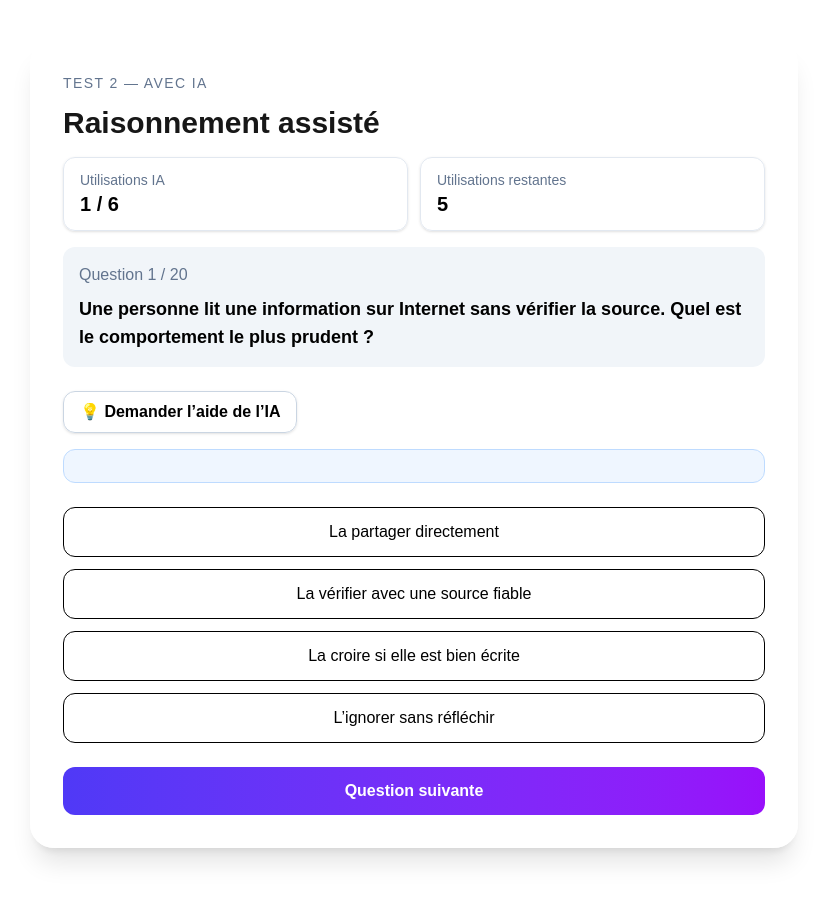
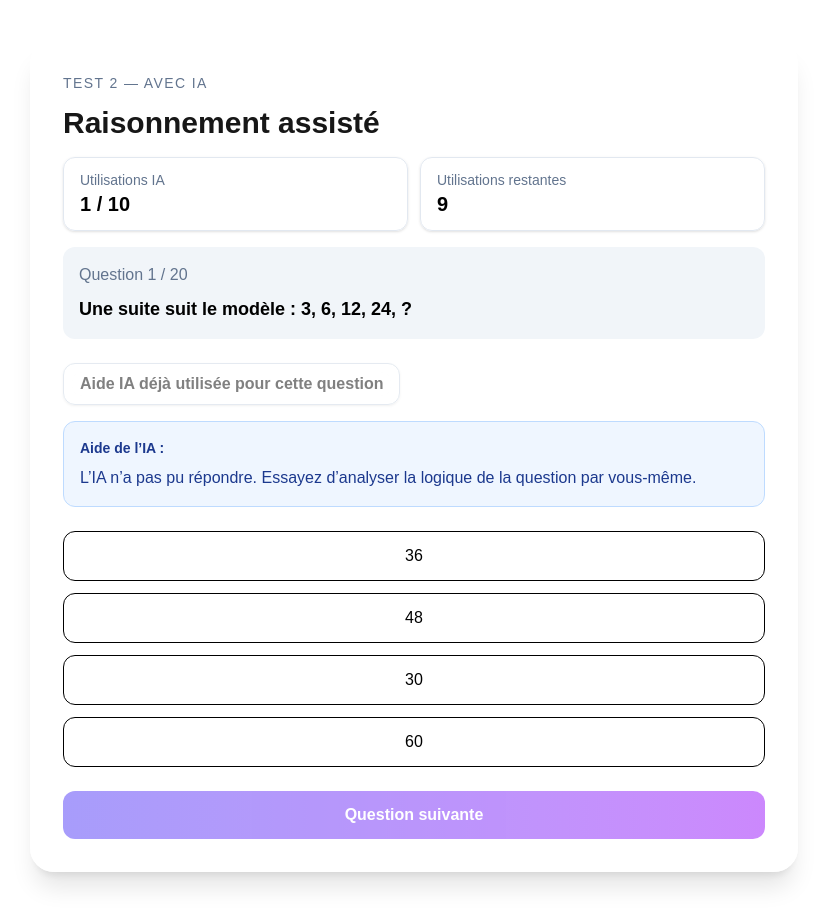
Before and after one commit to Asubia/memoire-ia-cognition, a Next.js app: page /test-2 in a window 1280 px wide. Both pictures are taken after a click on the button "💡 Demander l’aide de l’IA". Shown: the whole page, without its empty margins (226-1053 px from the left). Before the commit the page ends 888 px from the top, so only its background shows below. Built offline with nearby package versions, Linux system fonts and the light colour scheme; no server answers.

Commit message:
Modification test 2

```diff
--- a/app/test-2/page.tsx
+++ b/app/test-2/page.tsx
@@ -3,268 +3,174 @@
 import { useState } from "react";
 import { useRouter } from "next/navigation";
 
-const MAX_AI_USAGE = 6;
+const MAX_AI_USAGE = 10;
 
 const questions = [
   {
-    question:
-      "Une personne lit une information sur Internet sans vérifier la source. Quel est le comportement le plus prudent ?",
-    aiHelp:
-      "Il faut distinguer une affirmation d’une preuve. Une information fiable doit pouvoir être vérifiée.",
+    question: "Une suite suit le modèle : 3, 6, 12, 24, ?",
+    aiHelp: "Observe comment chaque terme évolue par rapport au précédent.",
+    options: ["36", "48", "30", "60"],
+    answer: "48",
+  },
+  {
+    question: "Si tous les carrés sont des rectangles, alors :",
+    aiHelp: "Réfléchis à la relation d’inclusion entre les ensembles.",
     options: [
-      "La partager directement",
-      "La vérifier avec une source fiable",
-      "La croire si elle est bien écrite",
-      "L’ignorer sans réfléchir",
+      "Tous les rectangles sont des carrés",
+      "Certains rectangles sont des carrés",
+      "Aucun rectangle n’est un carré",
+      "On ne peut pas savoir",
     ],
-    answer: "La vérifier avec une source fiable",
+    answer: "Certains rectangles sont des carrés",
   },
   {
     question:
-      "Si une solution semble rapide et facile, cela signifie-t-il forcément qu’elle est correcte ?",
-    aiHelp:
-      "La rapidité d’une solution ne garantit pas sa validité. Il faut vérifier le raisonnement.",
-    options: [
-      "Oui, toujours",
-      "Non, il faut vérifier",
-      "Oui, si elle est courte",
-      "Non, une solution rapide est toujours fausse",
-    ],
-    answer: "Non, il faut vérifier",
+      "Un objet coûte 80€ après une réduction de 20%. Quel était son prix initial ?",
+    aiHelp: "Attention : la réduction s’applique sur le prix de départ.",
+    options: ["100€", "96€", "90€", "120€"],
+    answer: "100€",
   },
   {
     question:
-      "Une IA donne une réponse très convaincante, mais sans justification. Quelle attitude adopter ?",
-    aiHelp:
-      "Une réponse convaincante peut être fausse. Il faut chercher les raisons qui la soutiennent.",
-    options: [
-      "L’accepter directement",
-      "Demander ou chercher une justification",
-      "La copier telle quelle",
-      "La considérer comme une preuve",
-    ],
-    answer: "Demander ou chercher une justification",
+      "Si 5 machines produisent 5 pièces en 5 minutes, combien de pièces produisent 10 machines en 5 minutes ?",
+    aiHelp: "Raisonne en termes de productivité individuelle.",
+    options: ["5", "10", "20", "50"],
+    answer: "10",
+  },
+  {
+    question: "Quel mot ne correspond pas aux autres ?",
+    aiHelp: "Cherche la catégorie commune.",
+    options: ["Triangle", "Carré", "Cercle", "Voiture"],
+    answer: "Voiture",
+  },
+  {
+    question: "Si A → B et B → C, alors :",
+    aiHelp: "Applique la transitivité logique.",
+    options: ["A → C", "C → A", "A ↔ C", "Impossible"],
+    answer: "A → C",
+  },
+  {
+    question: "Un prix augmente de 10% puis diminue de 10%. Résultat ?",
+    aiHelp: "Les pourcentages ne s’appliquent pas sur la même base.",
+    options: ["Même prix", "Plus élevé", "Plus bas", "Impossible"],
+    answer: "Plus bas",
+  },
+  {
+    question: "Combien de diagonales possède un polygone à 6 côtés ?",
+    aiHelp: "Utilise la formule liée au nombre de sommets.",
+    options: ["6", "9", "12", "15"],
+    answer: "9",
+  },
+  {
+    question: "Si f(x) = 2x + 3 et f(x) = 11, alors x = ?",
+    aiHelp: "Résous une équation simple.",
+    options: ["3", "4", "5", "6"],
+    answer: "4",
   },
   {
     question:
-      "Dans une décision importante, quel est le rôle idéal d’un outil numérique ?",
-    aiHelp:
-      "Un outil peut aider à organiser les informations, mais la décision doit rester réfléchie.",
-    options: [
-      "Décider à la place de l’utilisateur",
-      "Aider à comparer les options",
-      "Remplacer totalement la réflexion",
-      "Donner toujours la bonne réponse",
-    ],
-    answer: "Aider à comparer les options",
+      "Un événement a une probabilité de 0,2. Quelle est la probabilité qu’il ne se produise pas ?",
+    aiHelp: "Utilise la complémentarité.",
+    options: ["0,2", "0,8", "1", "0,5"],
+    answer: "0,8",
   },
   {
     question:
-      "Si deux personnes ont des avis opposés sur un sujet, que faut-il faire pour mieux comprendre ?",
-    aiHelp:
-      "Comparer les arguments permet souvent de mieux évaluer une situation.",
-    options: [
-      "Choisir l’avis le plus populaire",
-      "Comparer les arguments et les preuves",
-      "Ignorer les deux avis",
-      "Croire la personne la plus sûre d’elle",
-    ],
-    answer: "Comparer les arguments et les preuves",
+      "Si une population double tous les 10 ans, par combien est-elle multipliée en 20 ans ?",
+    aiHelp: "Attention à l’effet exponentiel.",
+    options: ["2", "3", "4", "10"],
+    answer: "4",
   },
   {
     question:
-      "Une personne réussit un exercice grâce à une aide, mais ne sait pas l’expliquer. Quel est le principal problème ?",
-    aiHelp:
-      "Réussir une tâche ne signifie pas toujours comprendre le raisonnement.",
+      "Une suite vérifie u(n+1) = u(n) + 3 avec u(0)=2. Quelle est la valeur de u(3) ?",
+    aiHelp: "Calcule étape par étape.",
+    options: ["8", "9", "10", "11"],
+    answer: "11",
+  },
+  {
+    question: "Si une fonction est dérivable, alors elle est :",
+    aiHelp: "Pense aux propriétés mathématiques fondamentales.",
+    options: ["Continue", "Discontinue", "Constante", "Bornée"],
+    answer: "Continue",
+  },
+  {
+    question: "Une variable suit une distribution uniforme. Que signifie cela ?",
+    aiHelp: "Réfléchis à la répartition des probabilités.",
     options: [
-      "Elle a forcément compris",
-      "Elle risque de ne pas savoir refaire seule",
-      "Elle devient plus autonome",
-      "Elle n’a plus besoin d’apprendre",
+      "Toutes les valeurs sont équiprobables",
+      "Une valeur domine",
+      "Distribution normale",
+      "Distribution exponentielle",
     ],
-    answer: "Elle risque de ne pas savoir refaire seule",
+    answer: "Toutes les valeurs sont équiprobables",
   },
   {
     question:
-      "Pourquoi est-il important de reformuler une réponse avec ses propres mots ?",
-    aiHelp:
-      "Reformuler permet de vérifier si l’on a réellement compris.",
+      "Si une hypothèse implique une conclusion fausse, que peut-on dire de l’hypothèse ?",
+    aiHelp: "Raisonne en logique contraposée.",
     options: [
-      "Pour écrire plus vite",
-      "Pour vérifier sa compréhension",
-      "Pour éviter de réfléchir",
-      "Pour rendre la réponse plus longue",
+      "Elle est vraie",
+      "Elle est fausse",
+      "On ne peut pas conclure",
+      "Elle est partiellement vraie",
     ],
-    answer: "Pour vérifier sa compréhension",
+    answer: "Elle est fausse",
   },
   {
     question:
-      "Si une information est répétée plusieurs fois sur différents sites, cela signifie-t-il forcément qu’elle est vraie ?",
-    aiHelp:
-      "La répétition d’une information ne suffit pas. Il faut vérifier l’origine et la fiabilité.",
-    options: [
-      "Oui, forcément",
-      "Non, elle doit être vérifiée",
-      "Oui, si elle apparaît souvent",
-      "Non, une information répétée est toujours fausse",
-    ],
-    answer: "Non, elle doit être vérifiée",
+      "Dans un raisonnement scientifique, une corrélation forte implique-t-elle une causalité ?",
+    aiHelp: "Fais la distinction entre relation et cause.",
+    options: ["Oui", "Non", "Toujours", "Seulement parfois"],
+    answer: "Non",
   },
   {
     question:
-      "Une IA propose une réponse qui semble correcte, mais vous avez un doute. Que faire ?",
-    aiHelp:
-      "Le doute peut être utile. Il pousse à vérifier et à analyser.",
+      "Un algorithme donne toujours une réponse rapide mais parfois incorrecte. Que peut-on dire ?",
+    aiHelp: "Analyse le compromis entre performance et fiabilité.",
     options: [
-      "Ignorer le doute",
-      "Vérifier la réponse",
-      "Prendre la réponse directement",
-      "Changer de sujet",
+      "Il est optimal",
+      "Il privilégie la vitesse",
+      "Il est inutile",
+      "Il est parfait",
     ],
-    answer: "Vérifier la réponse",
+    answer: "Il privilégie la vitesse",
   },
   {
     question:
-      "Quel comportement montre le plus d’autonomie cognitive ?",
-    aiHelp:
-      "L’autonomie consiste à utiliser une aide sans abandonner son propre jugement.",
+      "Si une conclusion dépend fortement des hypothèses initiales, que faut-il faire ?",
+    aiHelp: "Réfléchis à la robustesse d’un modèle.",
     options: [
-      "Suivre l’IA sans réfléchir",
-      "Comparer l’aide avec son propre raisonnement",
-      "Demander toutes les réponses à l’IA",
-      "Ne jamais vérifier",
+      "Ignorer les hypothèses",
+      "Tester différentes hypothèses",
+      "Garder une seule hypothèse",
+      "Arrêter l’analyse",
     ],
-    answer: "Comparer l’aide avec son propre raisonnement",
+    answer: "Tester différentes hypothèses",
   },
   {
     question:
-      "Une personne utilise l’IA pour comprendre une notion difficile. Quelle est la meilleure utilisation ?",
-    aiHelp:
-      "L’IA peut être utile si elle sert à apprendre et non seulement à obtenir une réponse.",
+      "Une IA fournit une réponse plausible mais non vérifiable. Quel est le principal risque ?",
+    aiHelp: "Pense au concept de confiance excessive.",
     options: [
-      "Copier la réponse",
-      "Demander une explication et essayer de comprendre",
-      "Éviter de lire la réponse",
-      "Utiliser l’IA pour tout faire",
+      "Gain de temps",
+      "Erreur acceptée comme vraie",
+      "Amélioration de la réflexion",
+      "Aucun risque",
     ],
-    answer: "Demander une explication et essayer de comprendre",
+    answer: "Erreur acceptée comme vraie",
   },
   {
     question:
-      "Si une conclusion est basée sur un seul exemple, quel est le risque ?",
-    aiHelp:
-      "Un seul exemple ne suffit généralement pas à établir une conclusion générale.",
+      "Dans un modèle prédictif, que signifie un surapprentissage (overfitting) ?",
+    aiHelp: "Réfléchis à la capacité de généralisation.",
     options: [
-      "La conclusion est forcément vraie",
-      "La conclusion peut être trop générale",
-      "La conclusion est une preuve scientifique",
-      "L’exemple suffit toujours",
+      "Le modèle apprend trop les données d’entraînement",
+      "Le modèle ne fonctionne pas",
+      "Le modèle est parfait",
+      "Le modèle est trop simple",
     ],
-    answer: "La conclusion peut être trop générale",
-  },
-  {
-    question:
-      "Pourquoi faut-il parfois prendre du temps avant de répondre ?",
-    aiHelp:
-      "Prendre du temps permet d’éviter les réponses automatiques ou impulsives.",
-    options: [
-      "Pour compliquer la réponse",
-      "Pour réfléchir et éviter les erreurs",
-      "Pour répondre plus lentement sans raison",
-      "Pour éviter de comprendre",
-    ],
-    answer: "Pour réfléchir et éviter les erreurs",
-  },
-  {
-    question:
-      "Une IA donne une explication longue. Cela signifie-t-il qu’elle est forcément meilleure ?",
-    aiHelp:
-      "La longueur d’une explication ne garantit pas sa qualité.",
-    options: [
-      "Oui, plus c’est long, plus c’est vrai",
-      "Non, il faut juger la qualité du raisonnement",
-      "Oui, si le vocabulaire est compliqué",
-      "Non, une explication longue est toujours fausse",
-    ],
-    answer: "Non, il faut juger la qualité du raisonnement",
-  },
-  {
-    question:
-      "Quel est le risque principal d’utiliser une IA pour répondre à toutes les questions sans effort personnel ?",
-    aiHelp:
-      "Une utilisation excessive peut réduire l’effort de raisonnement personnel.",
-    options: [
-      "Développer automatiquement son esprit critique",
-      "Devenir dépendant de l’aide extérieure",
-      "Mieux mémoriser sans travailler",
-      "Ne jamais faire d’erreur",
-    ],
-    answer: "Devenir dépendant de l’aide extérieure",
-  },
-  {
-    question:
-      "Face à une réponse IA, quelle question faut-il se poser en priorité ?",
-    aiHelp:
-      "Il est utile de questionner la fiabilité et la logique de la réponse.",
-    options: [
-      "Est-ce que la réponse est jolie ?",
-      "Est-ce que la réponse est logique et vérifiable ?",
-      "Est-ce que la réponse est longue ?",
-      "Est-ce que je peux la copier vite ?",
-    ],
-    answer: "Est-ce que la réponse est logique et vérifiable ?",
-  },
-  {
-    question:
-      "Si une personne comprend mieux après avoir comparé sa réponse avec celle de l’IA, que montre cela ?",
-    aiHelp:
-      "L’IA peut servir de support d’apprentissage si elle est utilisée activement.",
-    options: [
-      "L’IA a remplacé sa réflexion",
-      "L’IA a servi d’aide à la réflexion",
-      "La personne n’a rien appris",
-      "La personne doit toujours suivre l’IA",
-    ],
-    answer: "L’IA a servi d’aide à la réflexion",
-  },
-  {
-    question:
-      "Pourquoi est-il utile de vérifier plusieurs sources avant de conclure ?",
-    aiHelp:
-      "Comparer plusieurs sources réduit le risque de se baser sur une information fausse ou isolée.",
-    options: [
-      "Pour perdre du temps",
-      "Pour renforcer la fiabilité de l’information",
-      "Pour éviter de réfléchir",
-      "Pour choisir la source la plus courte",
-    ],
-    answer: "Pour renforcer la fiabilité de l’information",
-  },
-  {
-    question:
-      "Une personne accepte une réponse uniquement parce qu’elle vient d’une IA. Quel biais cela peut-il montrer ?",
-    aiHelp:
-      "Il peut y avoir une confiance excessive envers l’autorité perçue de l’outil.",
-    options: [
-      "Un esprit critique élevé",
-      "Une confiance excessive dans l’outil",
-      "Une autonomie totale",
-      "Une absence d’influence",
-    ],
-    answer: "Une confiance excessive dans l’outil",
-  },
-  {
-    question:
-      "Quelle phrase décrit le mieux une bonne utilisation de l’IA dans un apprentissage ?",
-    aiHelp:
-      "Une bonne utilisation garde l’humain actif dans le raisonnement.",
-    options: [
-      "L’IA fait tout à ma place",
-      "L’IA m’aide, mais je garde mon jugement",
-      "Je copie sans vérifier",
-      "Je ne réfléchis plus",
-    ],
-    answer: "L’IA m’aide, mais je garde mon jugement",
+    answer: "Le modèle apprend trop les données d’entraînement",
   },
 ];
 
@@ -277,6 +183,10 @@ export default function Test2Page() {
   const [aiInteractions, setAiInteractions] = useState<any[]>([]);
   const [aiUsageCount, setAiUsageCount] = useState(0);
   const [showAiHelp, setShowAiHelp] = useState(false);
+  const [aiLoading, setAiLoading] = useState(false);
+  const [aiUsedForCurrentQuestion, setAiUsedForCurrentQuestion] =
+    useState(false);
+  const [currentAiResponse, setCurrentAiResponse] = useState("");
   const [questionStartTime, setQuestionStartTime] = useState(Date.now());
   const [loading, setLoading] = useState(false);
   const [error, setError] = useState("");
@@ -284,11 +194,17 @@ export default function Test2Page() {
   const question = questions[current];
 
   async function askAi() {
-    if (aiUsageCount >= MAX_AI_USAGE) return;
+    if (aiUsageCount >= MAX_AI_USAGE || aiUsedForCurrentQuestion || aiLoading) {
+      return;
+    }
 
     setShowAiHelp(true);
+    setAiLoading(true);
+    setCurrentAiResponse("");
     setAiUsageCount((prev) => prev + 1);
+    setAiUsedForCurrentQuestion(true);
 
+    try {
       const res = await fetch("/api/ai-help", {
         method: "POST",
         headers: {
@@ -301,14 +217,37 @@ export default function Test2Page() {
 
       const data = await res.json();
 
+      const aiResponse =
+        data.result ||
+        "L’IA n’a pas pu répondre. Essayez d’analyser la logique de la question par vous-même.";
+
+      setCurrentAiResponse(aiResponse);
+
       setAiInteractions((prev) => [
         ...prev,
         {
           question: question.question,
           prompt: "Demande d’aide IA",
-        aiResponse: data.result,
+          aiResponse,
         },
       ]);
+    } catch {
+      const fallback =
+        "Erreur lors de l’appel à l’IA. Essayez de raisonner étape par étape à partir des informations données.";
+
+      setCurrentAiResponse(fallback);
+
+      setAiInteractions((prev) => [
+        ...prev,
+        {
+          question: question.question,
+          prompt: "Demande d’aide IA",
+          aiResponse: fallback,
+        },
+      ]);
+    } finally {
+      setAiLoading(false);
+    }
   }
 
   async function handleNext() {
@@ -331,10 +270,12 @@ export default function Test2Page() {
     setAnswers(newAnswers);
     setSelected("");
     setShowAiHelp(false);
+    setCurrentAiResponse("");
 
     if (current < questions.length - 1) {
       setCurrent((prev) => prev + 1);
       setQuestionStartTime(Date.now());
+      setAiUsedForCurrentQuestion(false);
       return;
     }
 
@@ -371,7 +312,6 @@ export default function Test2Page() {
   return (
     <main className="min-h-screen flex items-center justify-center px-6 py-10">
       <section className="max-w-3xl w-full bg-white/70 backdrop-blur-md rounded-3xl shadow-xl border border-white/50 p-8">
-
         <p className="text-sm uppercase tracking-widest text-slate-500 mb-3">
           Test 2 — Avec IA
         </p>
@@ -406,6 +346,7 @@ export default function Test2Page() {
           <p className="text-slate-500 mb-2">
             Question {current + 1} / {questions.length}
           </p>
+
           <h2 className="text-lg font-semibold text-black">
             {question.question}
           </h2>
@@ -413,15 +354,28 @@ export default function Test2Page() {
 
         <button
           onClick={askAi}
-          disabled={aiUsageCount >= MAX_AI_USAGE}
+          disabled={
+            aiUsageCount >= MAX_AI_USAGE ||
+            aiUsedForCurrentQuestion ||
+            aiLoading
+          }
           className="mb-4 rounded-xl border border-slate-300 bg-white/80 backdrop-blur px-4 py-2 text-black font-semibold hover:bg-slate-100 transition shadow-sm disabled:opacity-50 disabled:cursor-not-allowed"
         >
-          💡 Demander l’aide de l’IA
+          {aiLoading
+            ? "L’IA réfléchit..."
+            : aiUsedForCurrentQuestion
+            ? "Aide IA déjà utilisée pour cette question"
+            : "💡 Demander l’aide de l’IA"}
         </button>
 
         {showAiHelp && (
           <div className="bg-blue-50 border border-blue-200 p-4 rounded-xl mb-6">
-            <p className="text-blue-900">{aiInteractions[aiInteractions.length - 1]?.aiResponse}</p>
+            <p className="text-sm font-semibold text-blue-900 mb-2">
+              Aide de l’IA :
+            </p>
+            <p className="text-blue-900">
+              {aiLoading ? "L’IA prépare une piste de réflexion..." : currentAiResponse}
+            </p>
           </div>
         )}
 
@@ -441,11 +395,20 @@ export default function Test2Page() {
           ))}
         </div>
 
+        {error && (
+          <p className="rounded-xl bg-red-50 border border-red-200 text-red-700 p-3 text-sm mb-4">
+            {error}
+          </p>
+        )}
+
         <button
           onClick={handleNext}
-          className="w-full rounded-xl bg-gradient-to-r from-indigo-600 to-purple-600 px-6 py-3 text-white font-semibold"
+          disabled={!selected || loading}
+          className="w-full rounded-xl bg-gradient-to-r from-indigo-600 to-purple-600 px-6 py-3 text-white font-semibold disabled:opacity-50 disabled:cursor-not-allowed"
         >
-          {current === questions.length - 1
+          {loading
+            ? "Enregistrement..."
+            : current === questions.length - 1
             ? "Terminer le test"
             : "Question suivante"}
         </button>
```
Lines whose indentation alone changed are shown as unchanged.
